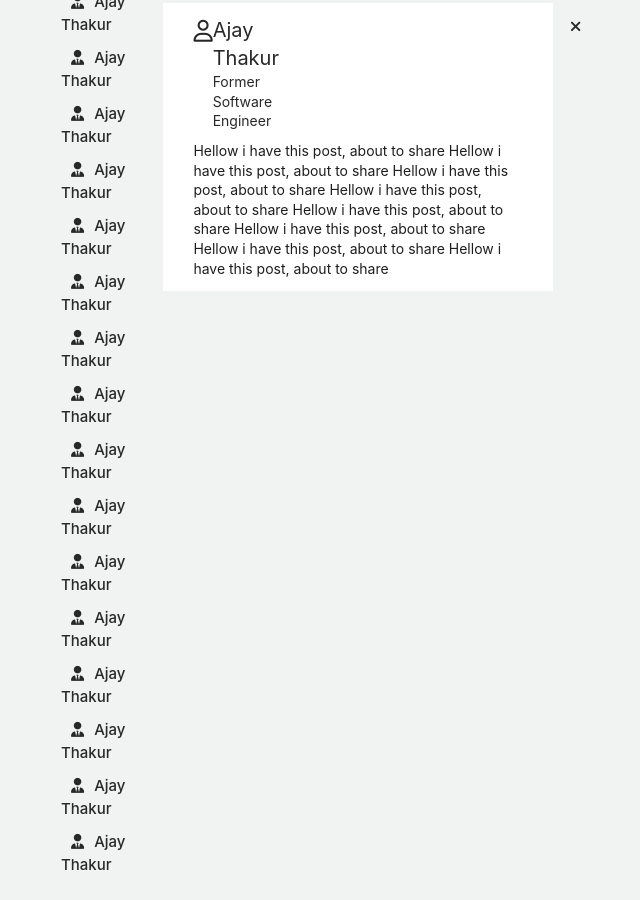
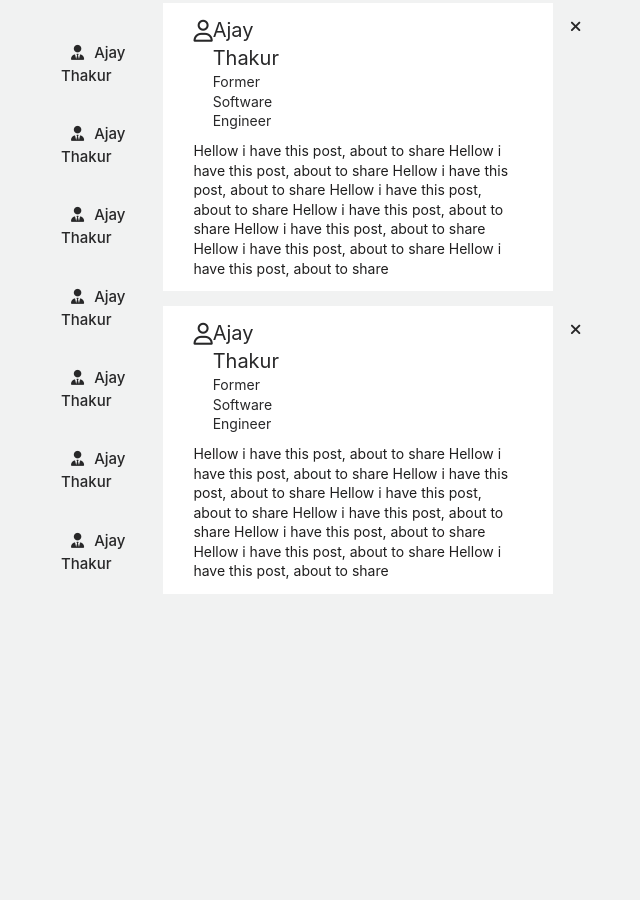
Before and after one commit to webdevelopersunil/html_templates, a plain HTML site: page quora/dashboard.html in a window 1280 px wide. Shown: the part 227-1127 px from the top of the page, without its empty margins (333-973 px from the left). After the commit the page ends 851 px from the top, so only its background shows below. Drawn offline with Linux system fonts and the light colour scheme.

Commit message:
quora news feed

```diff
--- a/quora/dashboard.css
+++ b/quora/dashboard.css
@@ -120,6 +120,11 @@ nav{
     margin: 10px 10px;
 }
 
+.news-feed-container .divider{
+    background-color: #F1F2F2;
+    height: 15px;
+}
+
 .content .post-container .post-container-input{
     height: auto;
 
--- a/quora/dashboard.html
+++ b/quora/dashboard.html
@@ -38,15 +38,7 @@
                 <span><i class="fa-solid fa-user-tie"></i>ajay thakur</span>
                 <span><i class="fa-solid fa-user-tie"></i>ajay thakur</span>
                 <span><i class="fa-solid fa-user-tie"></i>ajay thakur</span>
-                <span><i class="fa-solid fa-user-tie"></i>ajay thakur</span>
-                <span><i class="fa-solid fa-user-tie"></i>ajay thakur</span>
-                <span><i class="fa-solid fa-user-tie"></i>ajay thakur</span>
-                <span><i class="fa-solid fa-user-tie"></i>ajay thakur</span>
-                <span><i class="fa-solid fa-user-tie"></i>ajay thakur</span>
-                <span><i class="fa-solid fa-user-tie"></i>ajay thakur</span>
-                <span><i class="fa-solid fa-user-tie"></i>ajay thakur</span>
-                <span><i class="fa-solid fa-user-tie"></i>ajay thakur</span>
-                <span><i class="fa-solid fa-user-tie"></i>ajay thakur</span>
+
             </section>
 
             <section class="content" >
@@ -71,7 +63,6 @@
                 <div class="news-feed-container" >
 
                     <div class="post" >
-
                         <div class="post-profile" >
                             <span><i class="fa-regular fa-user"></i></span>
                             <div class="post-title" >
@@ -80,15 +71,28 @@
                             </div>
                             <a  class="cross"><i class="fa-solid fa-xmark"></i></a>
                         </div>
-
                         <div class="post-content" >
                             <p> Hellow i have this post, about to share Hellow i have this post, about to share Hellow i have this post, about to share Hellow i have this post, about to share Hellow i have this post, about to share Hellow i have this post, about to share Hellow i have this post, about to share Hellow i have this post, about to share</p>
                         </div>
+                    </div>
 
+                    <div class="divider" ></div>
+
+                    <div class="post" >
+                        <div class="post-profile" >
+                            <span><i class="fa-regular fa-user"></i></span>
+                            <div class="post-title" >
+                                <span>Ajay Thakur</span>
+                                <p>Former Software Engineer</p>
+                            </div>
+                            <a  class="cross"><i class="fa-solid fa-xmark"></i></a>
+                        </div>
+                        <div class="post-content" >
+                            <p> Hellow i have this post, about to share Hellow i have this post, about to share Hellow i have this post, about to share Hellow i have this post, about to share Hellow i have this post, about to share Hellow i have this post, about to share Hellow i have this post, about to share Hellow i have this post, about to share</p>
+                        </div>
                     </div>
 
                 </div>
-
             </section>
 
         </div>
```
